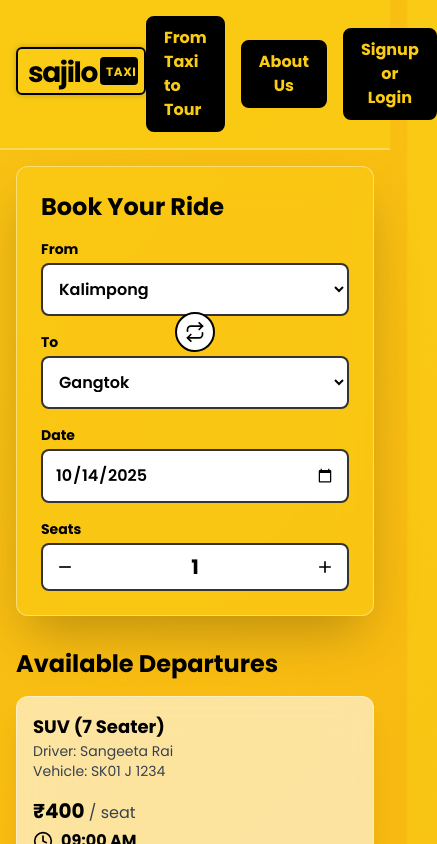
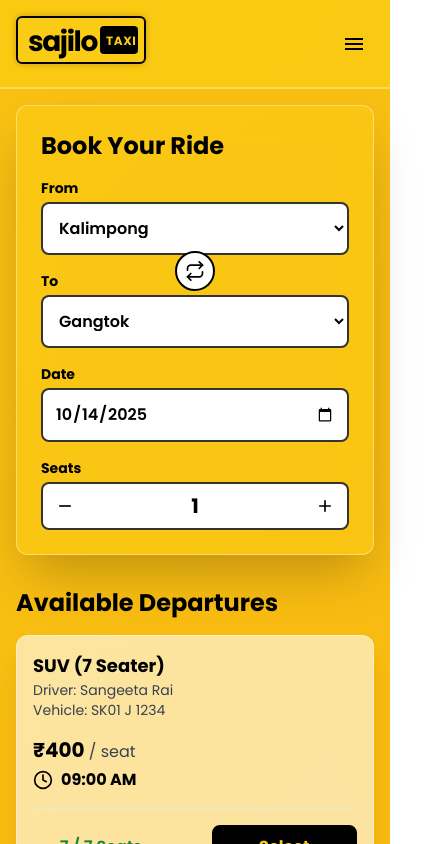
Before and after one commit to sajilotaxi-source/Sajilo-Taxi, a React (Vite) app: page / in a window 390 px wide. Shown: the top 844 px of the page, 437 px wide, since content can reach past the window. Built offline with nearby package versions, Linux system fonts and the light colour scheme.

Commit message:
feat(customer): Add menu toggle to customer app header
Introduces a new menu toggle button to the customer app's header. This change lays the groundwork for future navigation enhancements and improves the user interface by providing a clear way to access app menus.

```diff
--- a/components/customer.tsx
+++ b/components/customer.tsx
@@ -9,7 +9,8 @@ import type {
 import {
     ClockIcon, BackArrowIcon, UserIcon, PlusIcon, MinusIcon, EmailIcon,
     SteeringWheelIcon, SeatIcon, CreditCardIcon, WalletIcon, PhoneIcon,
-    SparklesIcon, DriverIcon, SwapIcon, SafetyShieldIcon, PriceTagIcon, QuoteIcon
+    SparklesIcon, DriverIcon, SwapIcon, SafetyShieldIcon, PriceTagIcon, QuoteIcon,
+    MenuIcon, XIcon
 } from './icons.tsx';
 import { Logo, Modal } from './ui.tsx';
 import { CustomerAuthPage } from './auth.tsx';
@@ -19,6 +20,7 @@ const getPointsForLocation = (location: string, allPoints: PickupPoints) => {
 }
 
 const BookingPage = ({ locations, availableCars, onBook, trips, onNavigateToAbout, onNavigateToLogin, onNavigateHome }: BookingPageProps) => {
+    const [isMenuOpen, setIsMenuOpen] = useState(false);
     const [bookingCriteria, setBookingCriteria] = useState<BookingCriteria>(() => {
         const initialRoute = { from: 'Kalimpong', to: 'Gangtok' };
         if (availableCars && availableCars.length > 0) {
@@ -143,9 +145,12 @@ const BookingPage = ({ locations, availableCars, onBook, trips, onNavigateToAbou
 
     return (
         <div className="min-h-screen flex flex-col">
-            <header className="bg-yellow-400/80 backdrop-blur-md p-4 border-b-2 border-white/30 sticky top-0 z-20 flex justify-between items-center">
+            <header className="bg-yellow-400/80 backdrop-blur-md p-4 border-b-2 border-white/30 sticky top-0 z-20">
+                <div className="flex justify-between items-center">
                     <button onClick={onNavigateHome} aria-label="Go to homepage"><Logo /></button>
-                <div className="flex items-center gap-4">
+
+                    {/* Desktop Nav */}
+                    <nav className="hidden md:flex items-center gap-4">
                         <a
                             href="https://littlemonktravels.com/"
                             target="_blank"
@@ -166,7 +171,30 @@ const BookingPage = ({ locations, availableCars, onBook, trips, onNavigateToAbou
                         >
                             Signup or Login
                         </button>
+                    </nav>
+
+                    {/* Mobile Menu Button */}
+                    <div className="md:hidden">
+                        <button
+                            onClick={() => setIsMenuOpen(!isMenuOpen)}
+                            className="p-2 rounded-md text-black hover:bg-black/10 transition-colors"
+                            aria-label="Toggle menu"
+                        >
+                            {isMenuOpen ? <XIcon className="h-6 w-6" /> : <MenuIcon className="h-6 w-6" />}
+                        </button>
                     </div>
+                </div>
+
+                {/* Mobile Menu Panel */}
+                {isMenuOpen && (
+                    <nav className="md:hidden mt-4 animate-fade-in">
+                        <ul className="flex flex-col gap-2">
+                            <li><a href="https://littlemonktravels.com/" target="_blank" rel="noopener noreferrer" className="block text-center font-bold text-yellow-400 bg-black hover:bg-gray-800 transition-colors px-4 py-3 rounded-lg border-2 border-black">From Taxi to Tour</a></li>
+                            <li><button onClick={() => { onNavigateToAbout(); setIsMenuOpen(false); }} className="w-full text-center font-bold text-yellow-400 bg-black hover:bg-gray-800 transition-colors px-4 py-3 rounded-lg border-2 border-black">About Us</button></li>
+                            <li><button onClick={() => { onNavigateToLogin(); setIsMenuOpen(false); }} className="w-full text-center font-bold text-yellow-400 bg-black hover:bg-gray-800 transition-colors px-4 py-3 rounded-lg border-2 border-black">Signup or Login</button></li>
+                        </ul>
+                    </nav>
+                )}
             </header>
 
             <div className="flex-grow w-full max-w-7xl mx-auto p-4 lg:p-8">
```
Lines whose indentation alone changed are shown as unchanged.
